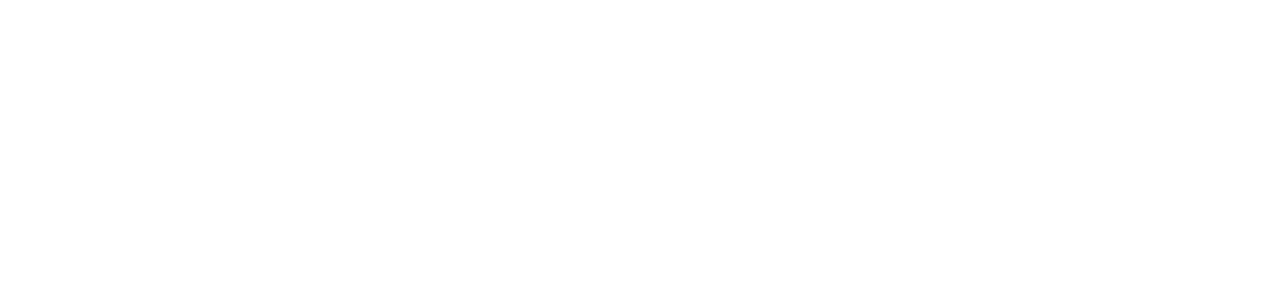
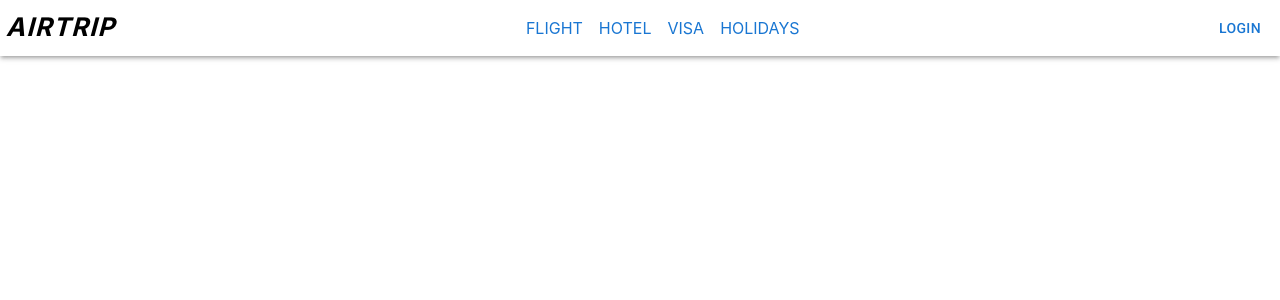
Before and after one commit to shubham11602152/Airtrip, a React (Vite) app: page / in a window 1280 px wide. Shown: the top 300 px of the page. Built offline with nearby package versions, Linux system fonts and the light colour scheme.

Commit message:
[Feat] Developed sticky Navbar

```diff
--- a/src/App.jsx
+++ b/src/App.jsx
@@ -1,7 +1,8 @@
 import "./App.css";
+import Layout from "./common/components/Layout";
 
 function App() {
-  return <div className="App"></div>;
+  return <Layout />;
 }
 
 export default App;
--- /dev/null
+++ b/src/common/components/Header.jsx
@@ -0,0 +1,46 @@
+import React from "react";
+import classes from "./Header.module.css";
+import { Box, Button, Link, Paper, Stack, Typography } from "@mui/material";
+
+export default function Header() {
+  return (
+    <Paper
+      component={"header"}
+      elevation={3}
+      sx={{ borderRadius: 0, position: "sticky", top: 0 }}
+    >
+      <Stack
+        className={classes.header}
+        direction={"row"}
+        justifyContent={"space-between"}
+        gap={3}
+        padding={1}
+      >
+        <Box className={classes.logo_wrapper}>
+          <h2>AIRTRIP</h2>
+        </Box>
+        <Stack
+          component={"nav"}
+          direction={"row"}
+          justifyContent={"space-between"}
+          alignItems={"center"}
+          gap={2}
+        >
+          <Link underline="hover" className={classes["nav-link"]}>
+            flight
+          </Link>
+          <Link underline="hover" className={classes["nav-link"]}>
+            hotel
+          </Link>
+          <Link underline="hover" className={classes["nav-link"]}>
+            visa
+          </Link>
+          <Link underline="hover" className={classes["nav-link"]}>
+            holidays
+          </Link>
+        </Stack>
+        <Button>Login</Button>
+      </Stack>
+    </Paper>
+  );
+}
--- /dev/null
+++ b/src/common/components/Header.module.css
@@ -0,0 +1,18 @@
+.header {
+  width: 100%;
+  height: 56px;
+  /* background-color: #0000ff; */
+
+  display: flex;
+}
+
+.logo_wrapper {
+  /* color: #fff; */
+  color: #000;
+
+  transform: skewX(-15deg);
+}
+
+.nav-link {
+  text-transform: uppercase;
+}
--- /dev/null
+++ b/src/common/components/Layout.jsx
@@ -0,0 +1,11 @@
+import React from "react";
+import Header from "./Header";
+
+export default function Layout({ children }) {
+  return (
+    <>
+      <Header />
+      <main>{children}</main>
+    </>
+  );
+}
--- a/src/styles/global.css
+++ b/src/styles/global.css
@@ -19,6 +19,10 @@
 }
 a:hover {
   color: #535bf2;
+}
+
+#root {
+  min-height: inherit;
 }
 
 body {
```
